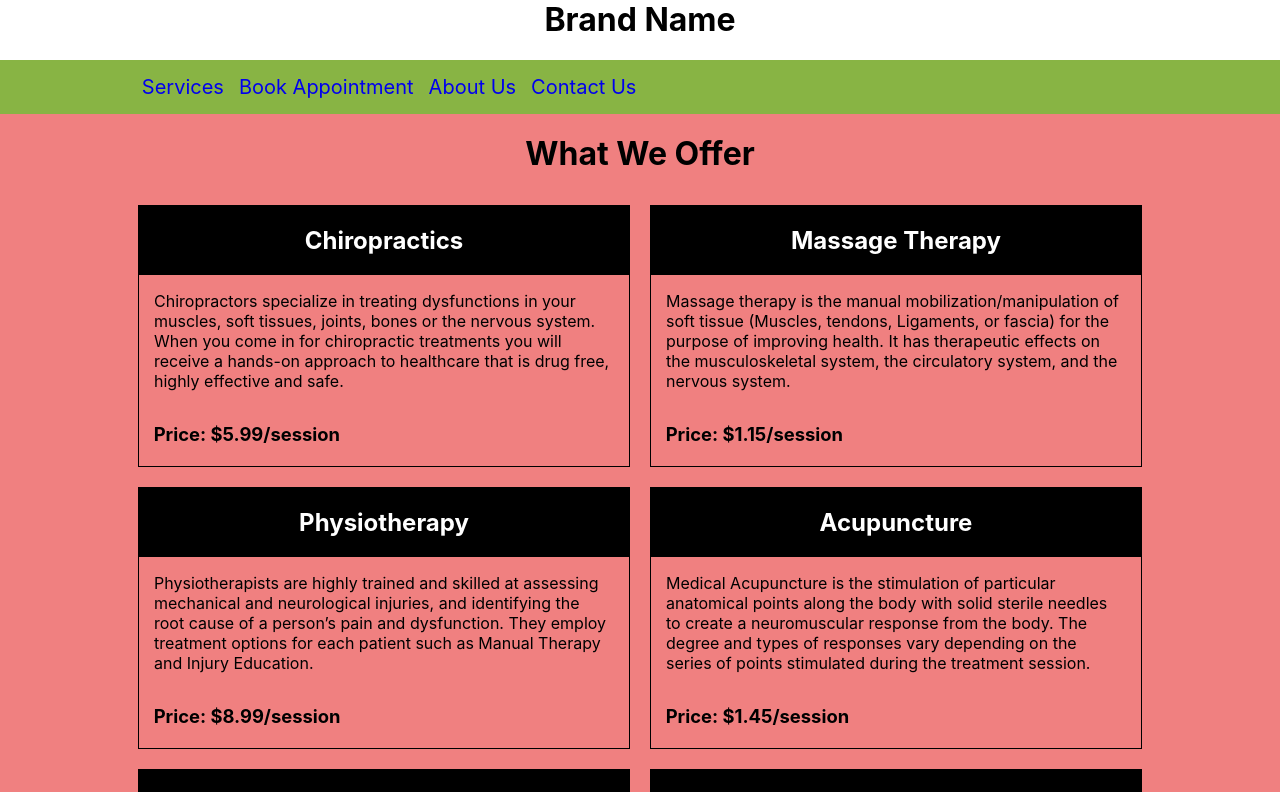
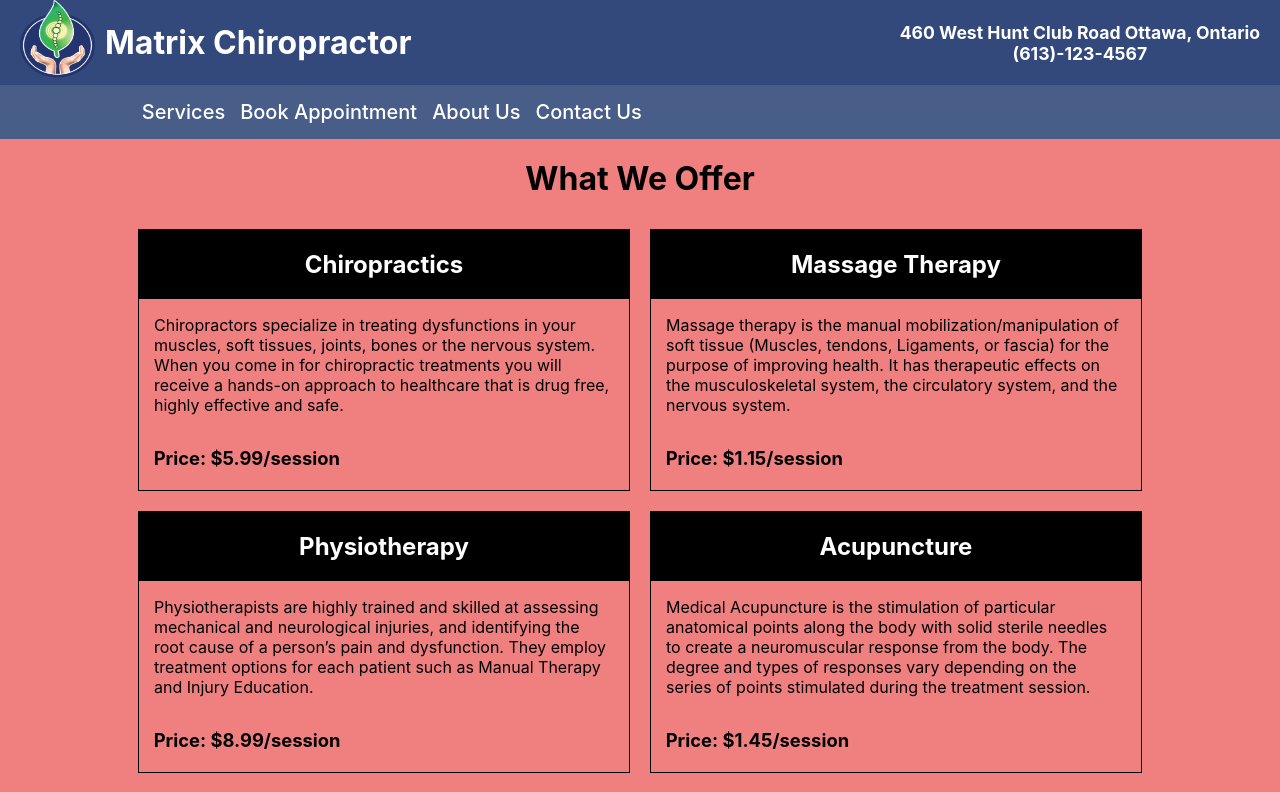
Before and after one commit to jsoon049/3125-L4, a React (Create React App) app: page / in a window 1280 px wide. Shown: the top 792 px of the page. Built offline with nearby package versions, Linux system fonts and the light colour scheme.

Commit message:
Added all functionality

```diff
--- a/src/App.css
+++ b/src/App.css
@@ -2,18 +2,6 @@ h1 {
   margin-top: 0;
   text-align: center;
   /* border-bottom: 1px solid black; */
-}
-.footer {
-  background-color: navy;
-  padding-top: 15px;
-  padding-bottom: 10px;
-}
-
-.footer-text {
-  padding-bottom: 5px;
-  text-align: center;
-  margin: 0;
-  color: white;
 }
 
 .instructions {
@@ -54,6 +42,10 @@ h1 {
   padding: 20px 0;
 }
 
+.header, .footer {
+  background-color: #495d89;
+}
+
 @media screen and (max-width: 535px) {
   html {
     font-size: 0.8em;
--- a/src/App.js
+++ b/src/App.js
@@ -3,8 +3,9 @@ import { About } from "./components/About";
 import { Booking } from "./components/Booking";
 import { Contact } from "./components/Contact";
 import { Service } from "./components/Service";
-import { Header } from "./components/Header"
-import { Brand } from "./components/Brand"
+import { Header } from "./components/Header";
+import { Brand } from "./components/Brand";
+import { Footer } from "./components/Footer";
 import "./App.css";
 
 function App() {
@@ -16,10 +17,7 @@ function App() {
       <Booking />
       <About />
       <Contact />
-      <div className="footer">
-        <p className="footer-text footer-top">Website designed by Casper the Friendly Ghost</p>
-        <p className="footer-text footer-bottom">Medical content found from </p>
-      </div>
+      <Footer />
     </div>
   );
 }
--- /dev/null
+++ b/src/components/Brand.css
@@ -0,0 +1,56 @@
+.brand {
+    display: flex;
+    justify-content: space-between;
+    padding: 0 20px;
+    flex-direction: column;
+    background-color: #33487b;
+    padding-bottom: 20px;
+}
+.logo {
+    width: 75px;
+    height: 85px;
+    margin-right: 10px;
+}
+
+.brandTitle {
+    display: inline;
+    margin: 0;
+    color: white;
+}
+
+.brand-logo-container {
+    display: flex;
+    align-items: center;
+    justify-content: center;
+}
+
+.brand-info {
+    margin: 0;
+    padding-bottom: 5px;
+    font-size: 1.1em;
+    color: white;
+}
+
+.brand-info-container {
+    display: flex;
+    flex-direction: column;
+    align-items: center;
+    justify-content: center;
+    margin-left: 15px;
+}
+
+@media screen and (min-width: 824px) {
+    .brand {
+        flex-direction:initial;
+        padding-bottom: 0;
+    }
+    .brand-logo-container {
+        justify-content: flex-start;
+    }
+    .brand-info {
+        padding: 0;
+    }
+    .brand-info-container {
+        margin-left: 0;
+    }
+}
--- a/src/components/Brand.js
+++ b/src/components/Brand.js
@@ -1,9 +1,18 @@
 import React from 'react'
+import "./Brand.css"
+import logo from '../images/logo.jpeg'
 
 export const Brand = () => {
     return (
-        <div>
-            <h1>Brand Name</h1>
+        <div className="brand">
+            <div className="brand-logo-container">
+                <img src={logo} alt='site logo' className="logo"></img>
+                <h1 className="brandTitle">Matrix Chiropractor</h1>
+            </div>
+            <div className="brand-info-container">
+                <h3 className="brand-info">460 West Hunt Club Road Ottawa, Ontario</h3>
+                <h3 className="brand-info">(613)-123-4567</h3>
+            </div>
         </div>
     )
 }
--- /dev/null
+++ b/src/components/Footer.css
@@ -0,0 +1,21 @@
+.footer {
+  padding-top: 15px;
+  padding-bottom: 10px;
+}
+
+.footer-text {
+  padding-bottom: 5px;
+  text-align: center;
+  margin: 0;
+  color: white;
+}
+
+.footer-link {
+    text-decoration: none;
+    color: white;
+    cursor: pointer;
+}
+
+.footer-link:hover {
+  opacity: 0.6;
+}
--- /dev/null
+++ b/src/components/Footer.js
@@ -0,0 +1,18 @@
+import React from "react";
+import './Footer.css'
+
+export const Footer = () => {
+  return (
+    <div className="footer">
+      <p className="footer-text footer-top">
+        Website designed by Casper the Friendly Ghost
+      </p>
+      <p className="footer-text footer-bottom">
+        Services and logo taken from {" "}
+        <a href="https://www.merivalechiro.com" className="footer-link">
+          Merival Chiropractor
+        </a>
+      </p>
+    </div>
+  );
+};
--- a/src/components/Header.css
+++ b/src/components/Header.css
@@ -1,5 +1,4 @@
 .header {
-    background-color: #88b444;
     padding: 10px 25px;
 }
 
@@ -12,6 +11,7 @@
     list-style: none;
     padding-left: 0;
     margin: 0;
+    text-align: center;
 }
 
 .navbar-li {
@@ -22,9 +22,40 @@
 .links {
     margin-right: 15px;
     text-decoration: none;
-    font-size: 1.25em;
+    font-size: 1em;
+    font-weight: 500;
+    color: white;
+}
+
+.last-link {
+    margin-right: 0;
 }
 
 .links:hover {
-    opacity: 0.3;
+    opacity: 0.5;
 }
+
+@media screen and (min-width: 535px) {
+    .header {
+        position: sticky;
+        top: 0;
+        z-index: 1;
+    }
+}
+
+@media screen and (min-width: 635px) {
+    .header {
+        position: sticky;
+        top: 0;
+        z-index: 1;
+    }
+    .links {
+        font-size: 1.25em;
+    }
+}
+
+@media screen and (min-width: 1024px) {
+    .navbar-ul {
+        text-align: left;
+    }
+}
--- a/src/components/Header.js
+++ b/src/components/Header.js
@@ -4,7 +4,7 @@ import "./Header.css";
 export const Header = () => {
   return (
     <div className="header">
-      <div className= "navbar">
+      <div className='navbar'>
         <ul className="navbar-ul">
           <li className="navbar-li">
             <a href="/3125-L4/#service" className="links">
@@ -22,7 +22,7 @@ export const Header = () => {
             </a>
           </li>
           <li className="navbar-li">
-            <a href="/3125-L4/#contact" className="links">
+            <a href="/3125-L4/#contact" className="links last-link">
               Contact Us
             </a>
           </li>
```
Also changed, not shown: src/images/logo.jpeg (added).
